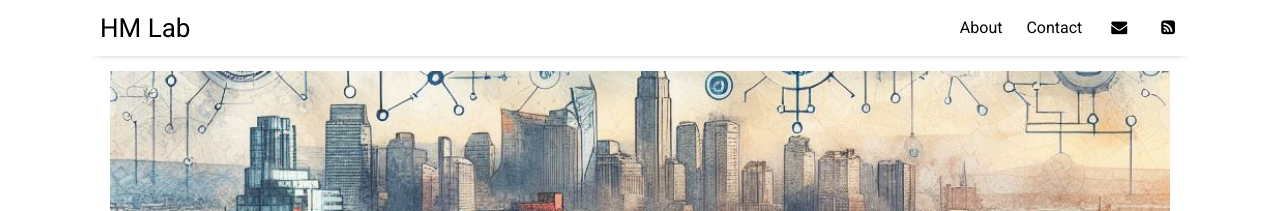
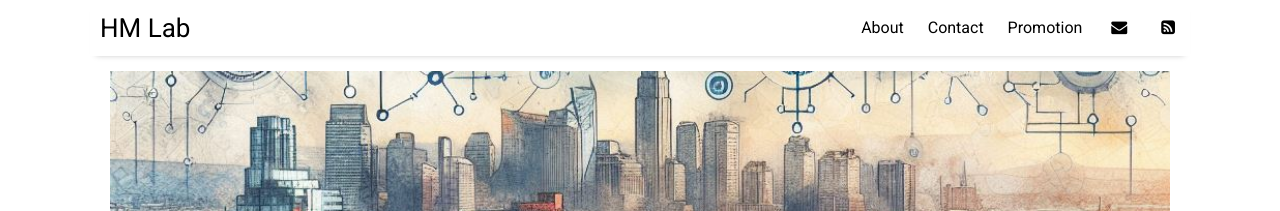
Before and after one commit to akahmisme/hmlab.io, a Jekyll site: the page built from index.html, in a window 1280 px wide. Shown: the top 211 px of the page. Built offline with Jekyll 4.4.1, drawn with Linux system fonts in a browser that asks for light colours; nearby versions of some CDN libraries; the list of posts is cut into pages by our own code.

Commit message:
add to menu

```diff
--- a/_data/settings.yml
+++ b/_data/settings.yml
@@ -13,6 +13,7 @@ menu:
 # - {name: 'Documentation',      url: 'documentation'}
 - {name: 'About',              url: 'about'}
 - {name: 'Contact',            url: 'contact'}
+- {name: 'Promotion',          url: 'promotion'}
 
 # Available social icons are powered by Font Awesome, so you can use any icon that they offer
 social:
```
